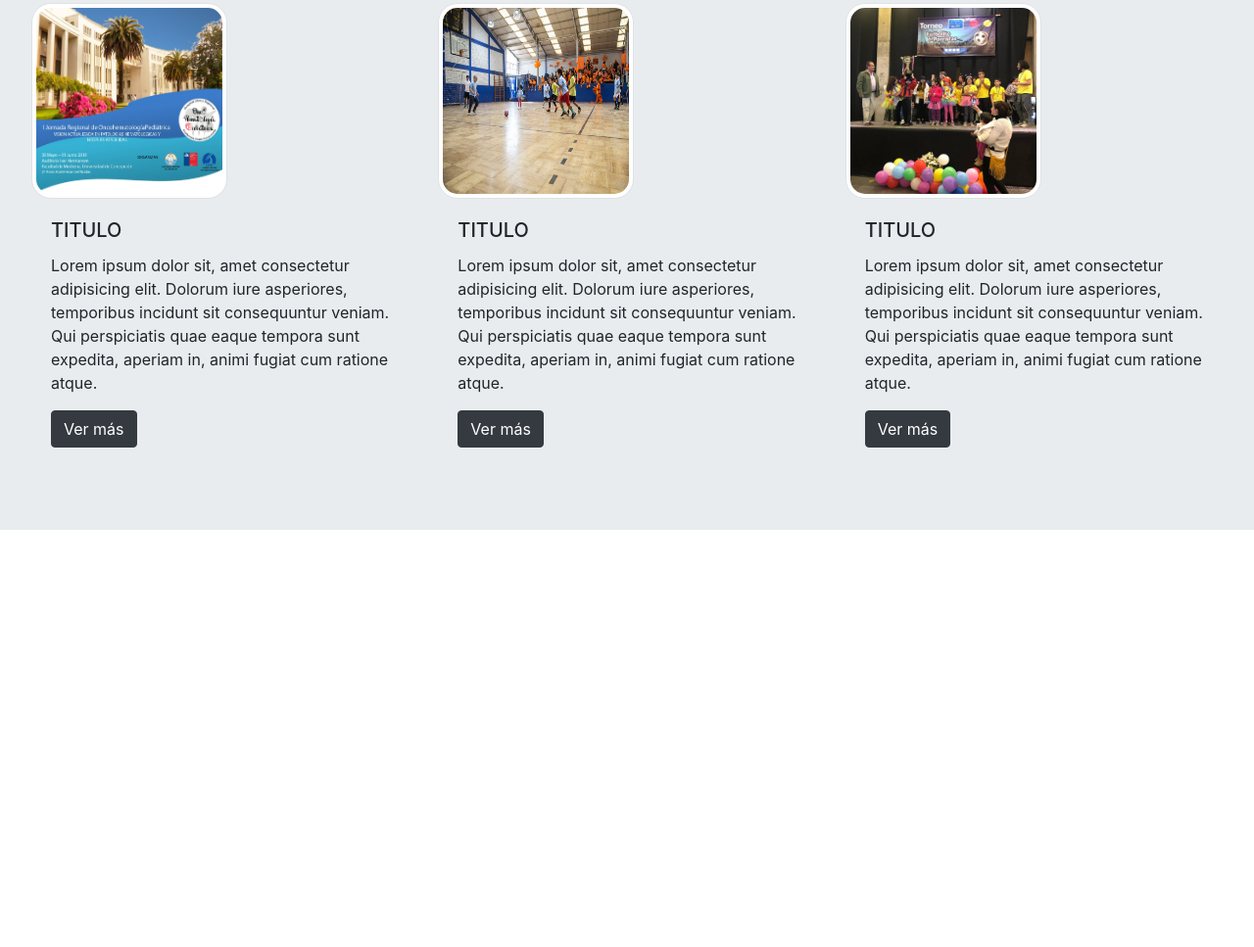
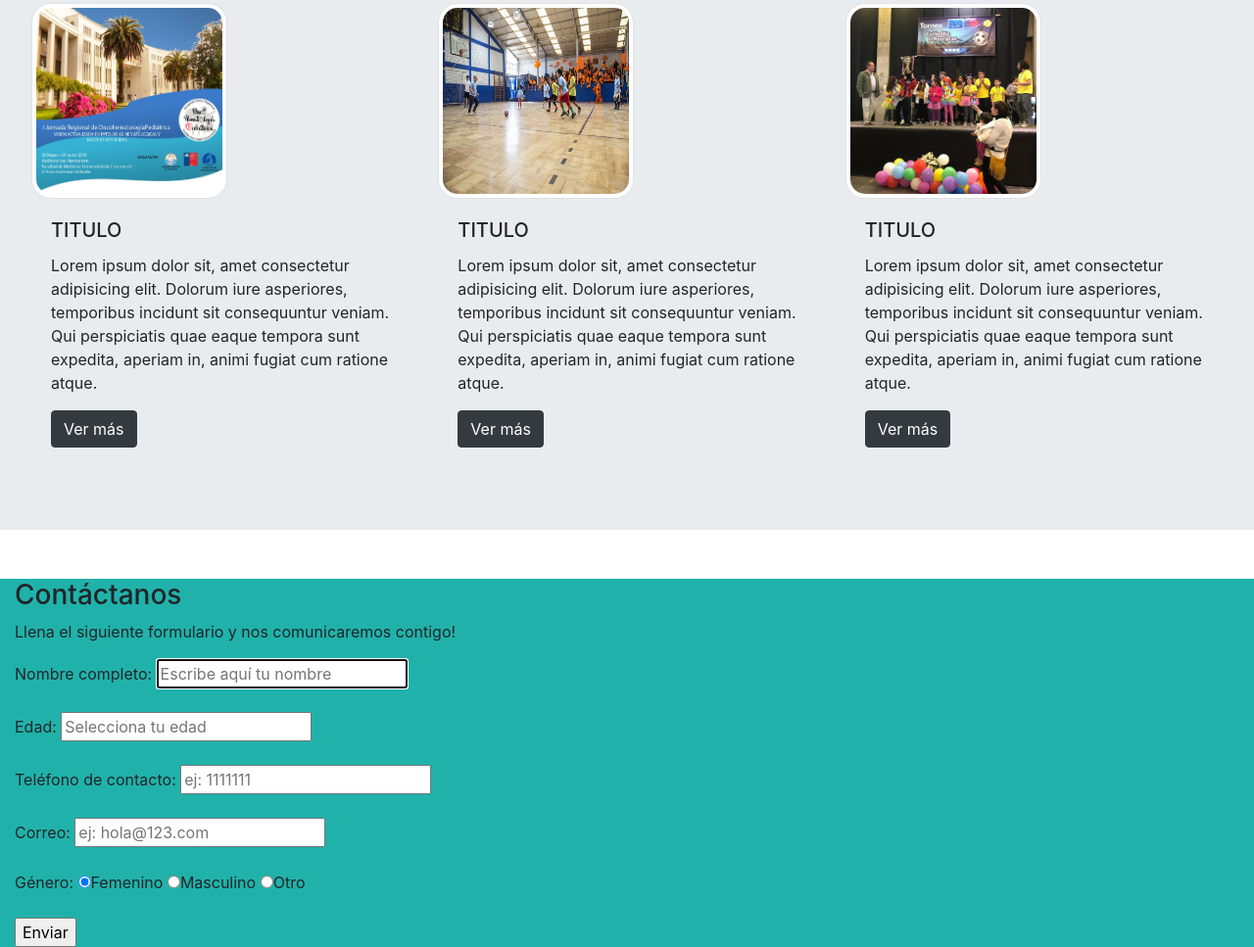
Before and after one commit to fcruzat/Prueba-1, a plain HTML site: page index.html in a window 1280 px wide. Shown: the part 597-1564 px from the top of the page at 98% size. Before the commit the page ends 1170 px from the top, so only its background shows below. Drawn offline with nearby package versions, Linux system fonts and the light colour scheme.

Commit message:
Agregué footer

```diff
--- a/index.html
+++ b/index.html
@@ -34,7 +34,7 @@
         <div class="col-12 col-md-12 col-lg-12 margen">
             <img src="./assets/images/banner_niñoycancer.jpg" class="img-fluid" alt="Banner">
         </div>
-    </div>
+
 
         <div class="row margin-top jumbotron margen">
             <div class="col-12 col-md-4">
@@ -61,7 +61,34 @@
                     <a href="#" class="btn btn-dark">Ver más</a>
                 </div>
             </div>
+        </div>
 
+        <footer class="page-footer font-small prueba">
+            <div class="container-fluid text-center text-md-left">
+                <h3 class="p-contenido-img">Contáctanos</h3>
+                <p class="p-contenido-footer">Llena el siguiente formulario y nos comunicaremos contigo!</p>
+                <form class="p-contenido-footer">
+                    Nombre completo:
+                    <input type="text" placeholder="Escribe aquí tu nombre" autofocus><br><br>
+                    Edad:
+                    <input type="number" placeholder="Selecciona tu edad"><br><br>
+                    Teléfono de contacto:
+                    <input type="text" placeholder="ej: 1111111"> <br><br>
+                    Correo:
+                    <input type="text" placeholder="ej: hola@123.com"><br><br>
+                    Género:
+                    <input type="radio" name="Género" value="female" checked>Femenino
+                    <input type="radio" name="Género" value="male">Masculino
+                    <input type="radio" name="Género" value="other">Otro <br><br>
+
+                    <div>
+                        <input type="submit" name="Enviar" value="Enviar">
+                    </div>
+                </form>
+
+
+            </div>
+        </footer>
 
 
 
--- a/styles.css
+++ b/styles.css
@@ -14,3 +14,9 @@
 .margen{
     margin-top: 70px;
 }
+.prueba{
+background-color: lightseagreen;
+width: 100%;
+/*height: 250px;*/
+margin-top: 50px;
+}
```
Lines whose indentation alone changed are shown as unchanged.
